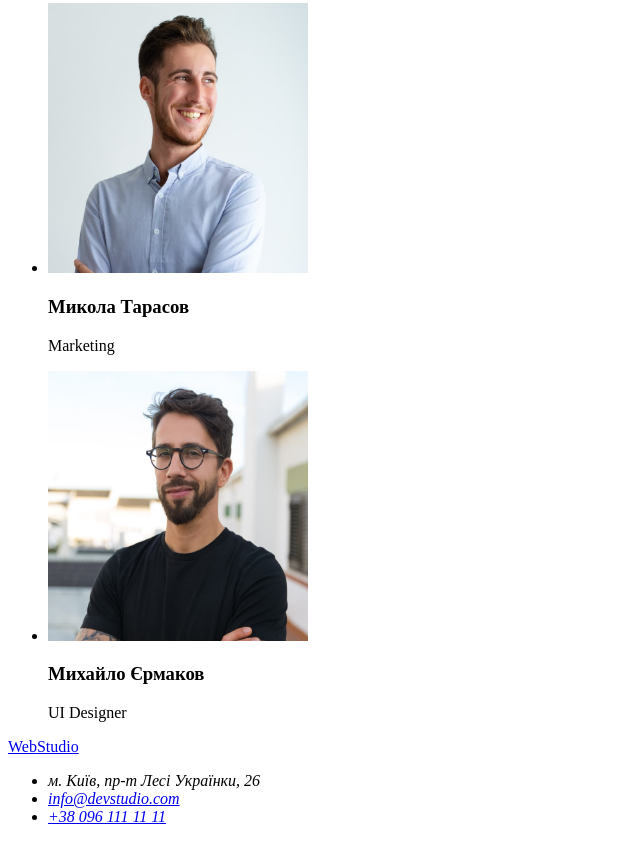
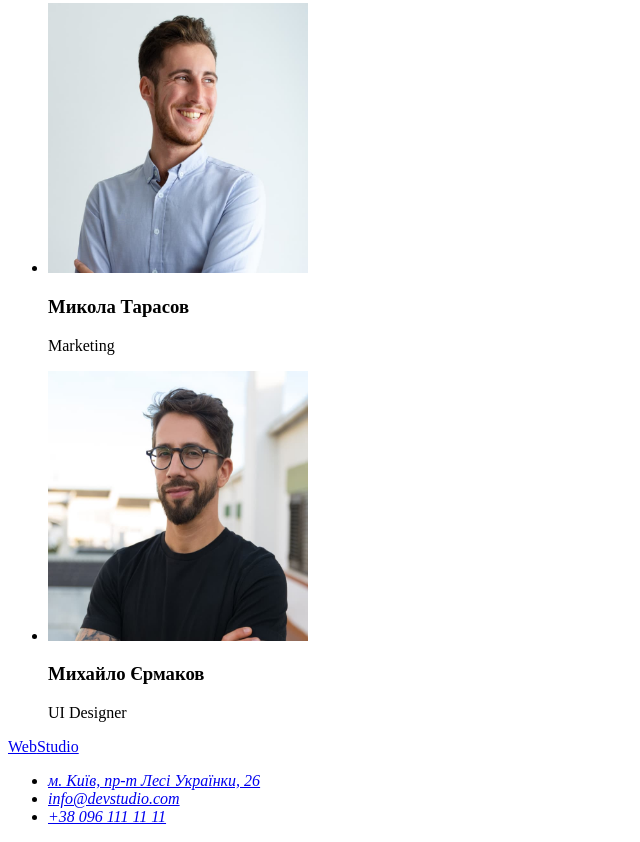
Before and after one commit to demosua/goit-markup-hw-01, a plain HTML site: page index.html in a window 1280 px wide. Shown: the part 2353-3195 px from the top of the page, without its empty margins (0-640 px from the left). Drawn offline with Linux system fonts and the light colour scheme.

Commit message:
edit address href google map

```diff
--- a/index.html
+++ b/index.html
@@ -125,7 +125,14 @@
       <a href="./index.html"><span>Web</span>Studio</a>
       <address>
         <ul>
-          <li>м. Київ, пр-т Лесі Українки, 26</li>
+          <li>
+            <a
+              href="https://goo.gl/maps/D8XiGMWLW442jAMw8"
+              target="_blank"
+              rel="noopener noreferrer"
+              >м. Київ, пр-т Лесі Українки, 26</a
+            >
+          </li>
           <li><a href="mailto:info@devstudio.com">info@devstudio.com</a></li>
           <li><a href="tel:+380961111111">+38 096 111 11 11</a></li>
         </ul>
```
